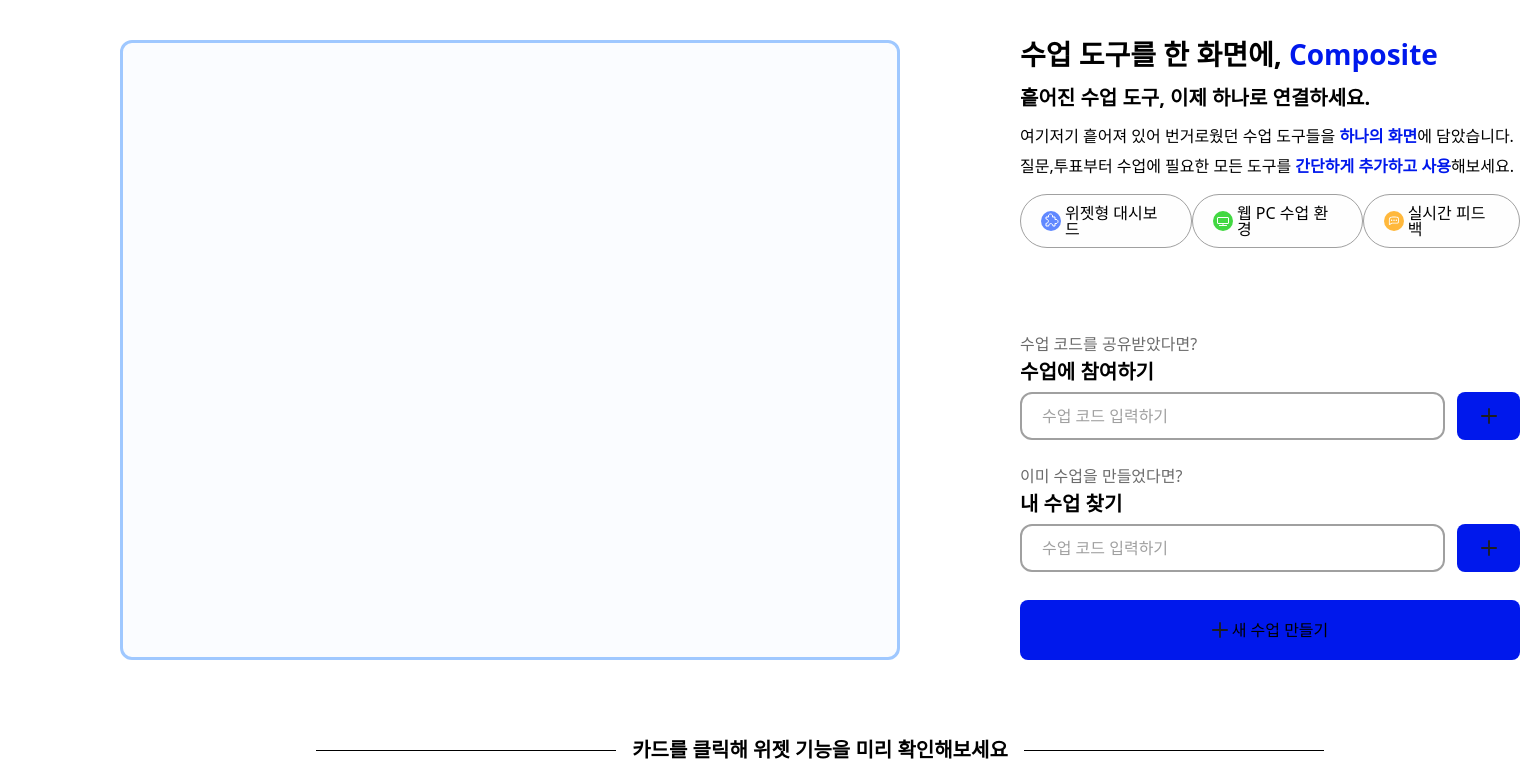
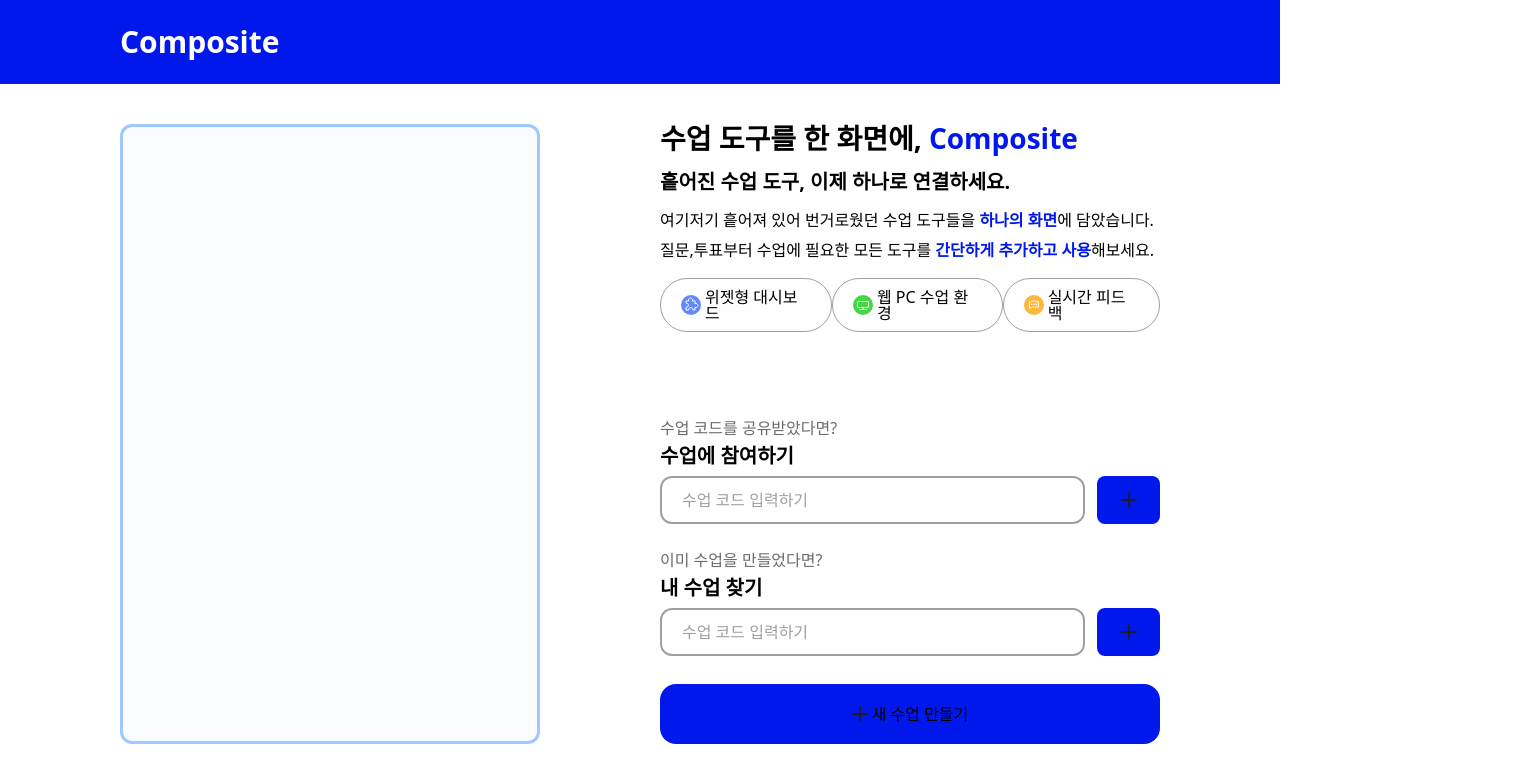
Before and after one commit to composite-organization/composite-frontend, a React (Vite) app: page / in a window 1280 px wide. Shown: the top 784 px of the page, 1520 px wide, since content can reach past the window. Built offline with nearby package versions, Linux system fonts and the light colour scheme.

Commit message:
feat: 사이트 헤더 추가 및 메인/대시보드 페이지에 적용

```diff
--- a/src/features/main/components/ui/entrance-section/EntranceSection.tsx
+++ b/src/features/main/components/ui/entrance-section/EntranceSection.tsx
@@ -26,7 +26,7 @@
           onSubmitCode={onFind}
         />
         <IconButton
-          className="bg-blue-300 text-black-0 w-full h-15"
+          className="bg-blue-300 text-black-0 w-full h-15 rounded-2xl"
           shape="square"
           iconName="add"
           label="새 수업 만들기"
--- a/src/page/dashboard/DashBoardPage.tsx
+++ b/src/page/dashboard/DashBoardPage.tsx
@@ -3,6 +3,7 @@
 import type { WidgetName } from '@/shared/types/widget.type';
 import type { LectureMaterial } from '@/features/lecture-materials/types';
 import type { VoteSelectionItem } from '@/features/vote/ui/blocks/SelectionList';
+import SiteHeader from '@/shared/components/widget/dashboard-header/DashboardHeader';
 import DashboardHeader from '@/features/dashboard/ui/dashboard-header/DashboardHeader';
 import AddWidgetModal from '@/features/dashboard/modal/add-widget-modal/AddWidgetModal';
 import QuizCreate, { type QuizCreateData } from '@/features/quiz/ui/QuizCreate';
@@ -172,6 +173,11 @@
 
   return (
     <div className="w-full">
+      <SiteHeader
+        entryCode={lessonName}
+        dashboardUrl={`/dashboard/${lessonName}/${teacherName}`}
+        participantCount={0}
+      />
       <DashboardHeader
         lessonName={lessonName}
         teacherName={teacherName}
--- a/src/page/main/MainPage.tsx
+++ b/src/page/main/MainPage.tsx
@@ -1,5 +1,6 @@
 import { useState } from 'react';
 import { useNavigate } from 'react-router-dom';
+import DashboardHeader from '@/shared/components/widget/dashboard-header/DashboardHeader';
 import { WIDGET_DATA } from '@/features/main/data/widgetData';
 import EntranceSection from '@/features/main/components/ui/entrance-section/EntranceSection';
 import HeroSection from '@/features/main/components/ui/hero-section/HeroSection';
@@ -49,8 +50,10 @@
   };
 
   return (
-    <main className="flex px-30 py-10">
-      <div className="flex flex-col items-center  w-[1508px] gap-20">
+    <div className="flex flex-col w-full">
+      <DashboardHeader logoOnly />
+      <main className="flex w-full justify-center px-30 py-10">
+        <div className="flex flex-col items-center w-full gap-20">
           <section className="flex w-full h-155 gap-30 justify-between">
             <div className="flex flex-1">
               <VideoSection
@@ -109,5 +112,6 @@
           />
         )}
       </main>
+    </div>
   );
 }
--- a/src/shared/components/widget/dashboard-header/DashboardHeader.tsx
+++ b/src/shared/components/widget/dashboard-header/DashboardHeader.tsx
@@ -1,9 +1,10 @@
 import { cn } from '@/lib/utils';
 
 interface DashboardHeaderProps {
-  entryCode: string;
-  dashboardUrl: string;
-  participantCount: number;
+  logoOnly?: boolean;
+  entryCode?: string;
+  dashboardUrl?: string;
+  participantCount?: number;
 }
 
 function CopyIcon() {
@@ -103,20 +104,23 @@
 );
 
 function DashboardHeader({
+  logoOnly,
   entryCode,
   dashboardUrl,
   participantCount,
 }: DashboardHeaderProps) {
   function handleDashboardLinkClick() {
+    if (!dashboardUrl) return;
     window.open(dashboardUrl, '_blank', 'noopener,noreferrer');
   }
 
   return (
-    <header className="flex flex-row items-center justify-between w-full bg-blue-300 px-[120px] py-6">
-      <span className="text-black-0 font-semibold text-[30px] leading-[36px]">
+    <header className="flex flex-row items-center justify-between w-full bg-blue-300 px-30 py-6">
+      <span className="text-black-0 font-semibold text-[30px] leading-9">
         Composite
       </span>
-      <div className="flex flex-row items-center gap-[10px]">
+      {!logoOnly && (
+        <div className="flex flex-row items-center gap-2.5">
           <button type="button" className={pillButtonClass}>
             <span>{entryCode}</span>
             <CopyIcon />
@@ -134,6 +138,7 @@
             <PersonIcon />
           </button>
         </div>
+      )}
     </header>
   );
 }
```
Lines whose indentation alone changed are shown as unchanged.
